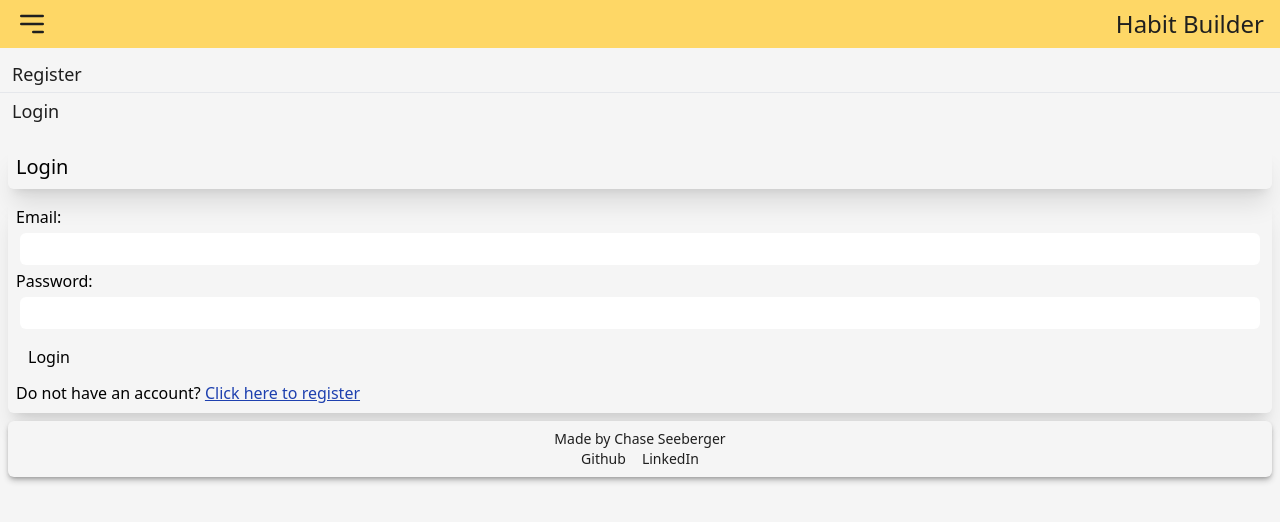
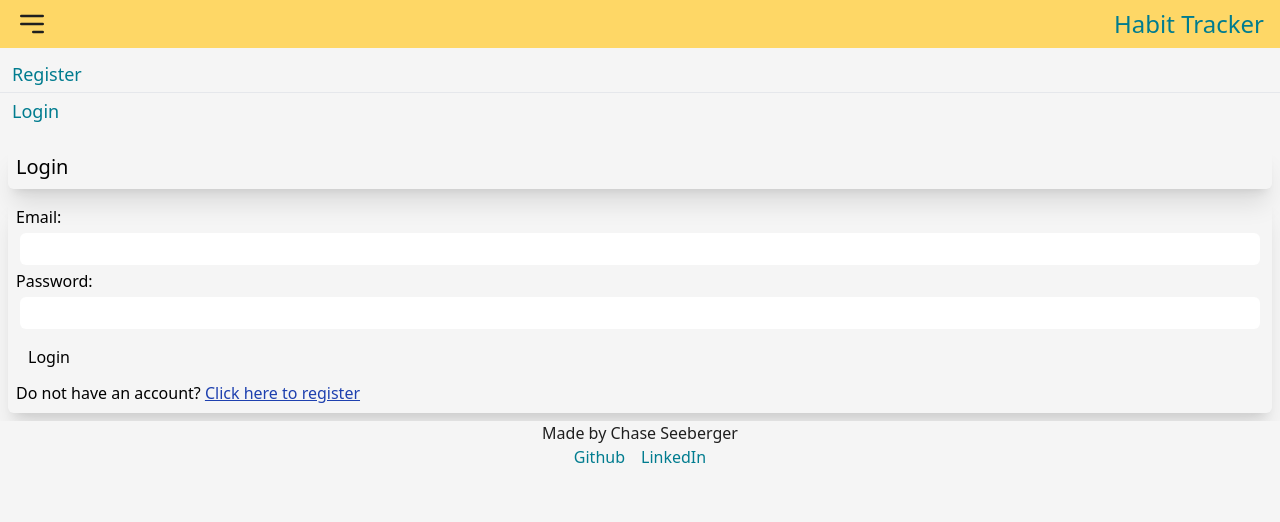
Before and after one commit to ChaseLee21/Habit-Tracker, a React (Vite) app in the folder client/: page /login in a window 1280 px wide. Both pictures are taken after a click on the button 32 px from the left and 24 px from the top of the page. Shown: the top 522 px of the page. Built offline with nearby package versions, Linux system fonts and the light colour scheme.

Commit message:
Update background colors in NavBar, Footer, and Day components

```diff
--- a/client/src/components/Day.jsx
+++ b/client/src/components/Day.jsx
@@ -23,7 +23,7 @@ function Day (props) {
 
     return (
         <>
-            <section className="flex flex-col rounded-md m-2 bg-colorBg text-colorText p-2 text-xl shadow-md">
+            <section className="flex flex-col bg-colorBg text-colorText p-2 text-xl">
                 <h2>Today is {days[weekDay]}, {months[month]} {numbers[date]}</h2>
                 <p>{ time }</p>
             </section>
--- a/client/src/components/Footer.jsx
+++ b/client/src/components/Footer.jsx
@@ -2,11 +2,11 @@ import React from 'react'
 
 function Footer () {
     return (
-        <footer className="flex flex-col items-center rounded-md m-2 bg-colorBg text-colorText p-2 text-sm shadow-md shadow-colorShadow">
+        <footer className="flex flex-col items-center justify-end bg-colorBg text-colorText">
             <h3>Made by Chase Seeberger</h3>
             <div className="flex">
-                <p className="px-2">Github</p>
-                <p className="px-2">LinkedIn</p>
+                <a className="px-2 text-colorLink hover:text-colorLinkHover" target='_blank' rel="noreferrer" href='https://github.com/ChaseLee21'>Github</a>
+                <a className="px-2 text-colorLink hover:text-colorLinkHover" target='_blank' rel="noreferrer" href='https://www.linkedin.com/in/chaseseeberger/'>LinkedIn</a>
             </div>
         </footer>
     )
--- a/client/src/components/Habits.jsx
+++ b/client/src/components/Habits.jsx
@@ -61,7 +61,7 @@ function Habits (props) {
     }
 
     return (
-        <section className="flex flex-col rounded-md m-2 p-2 bg-colorBg text-colorText shadow-md shadow-colorShadow">
+        <section className="flex flex-col p-2 bg-colorBg text-colorText">
             <ul className="list-inside">
                 {user.habits && user.habits.map(habit => (
                     <li key={habit._id} className="m-2">
--- a/client/src/components/NavBar.jsx
+++ b/client/src/components/NavBar.jsx
@@ -17,37 +17,39 @@ function Header () {
                             <path strokeLinecap="round" strokeLinejoin="round" strokeWidth={2} d="M4 6h16M4 12h16m-7 6h7" />
                         </svg>
                     </button>
-                    <h1 className="text-primaryText text-2xl mx-2">Habit Builder</h1>
+                    <h1 className="text-colorLink hover:text-colorLinkHover text-2xl mx-2">
+                        <Link to={'/'} onClick={() => handleNavBarClick()}>Habit Tracker</Link>
+                    </h1>
                 </div>
-                {showMenu && (<nav className="bg-colorBg text-colorText">
+                {showMenu && (<nav className="bg-colorBg text-colorLink">
                     <ul className="py-2 text-lg">
                         {document.cookie.includes('habitTrackerToken') &&
-                            <li className="border-b p-1 ps-3 hover:text-highlight text-secondaryText">
+                            <li className="border-b p-1 ps-3 hover:text-colorLinkHover">
                                 <Link to={'/'} onClick={() => handleNavBarClick()}>Home</Link>
                             </li>
                         }
                         {document.cookie.includes('habitTrackerToken') &&
-                            <li className="border-b p-1 ps-3 hover:text-highlight text-secondaryText">
+                            <li className="border-b p-1 ps-3 hover:text-colorLinkHover">
                                 <Link to={'/profile'} onClick={() => handleNavBarClick()}>My Profile</Link>
                             </li>
                         }
                         {document.cookie.includes('habitTrackerToken') &&
-                            <li className="border-b p-1 ps-3 hover:text-highlight text-secondaryText">
+                            <li className="border-b p-1 ps-3 hover:text-colorLinkHover">
                                 <Link to={'/new-habit'} onClick={() => handleNavBarClick()}>New Habit</Link>
                             </li>
                         }
                         {!document.cookie.includes('habitTrackerToken') &&
-                            <li className="border-b p-1 ps-3 hover:text-highlight text-secondaryText">
+                            <li className="border-b p-1 ps-3 hover:text-colorLinkHover">
                                 <Link to={'/register'} onClick={() => handleNavBarClick()}>Register</Link>
                             </li>
                         }
                         {!document.cookie.includes('habitTrackerToken') &&
-                        <li className="p-1 ps-3 hover:text-highlight text-secondaryText">
+                        <li className="p-1 ps-3 hover:text-colorLinkHover">
                             <Link to={'/login'} onClick={() => handleNavBarClick()}>Login</Link>
                         </li>
                         }
                         {document.cookie.includes('habitTrackerToken') &&
-                            <li className="p-1 ps-3 hover:text-highlight text-secondaryText">
+                            <li className="p-1 ps-3 hover:text-colorLinkHover">
                                 <Link to={'/logout'} onClick={() => handleNavBarClick()}>Logout</Link>
                             </li>
                         }
--- a/client/src/index.css
+++ b/client/src/index.css
@@ -8,8 +8,8 @@
     --color-primary-dark: #FDC10D;
     --color-primary-light: #FEE085;
 
-    --color-secondary: #009fb7;
-    --color-secondary-dark: #008DA3;
+    --color-secondary: #007C8F;
+    --color-secondary-dark: #214d6e;
     --color-secondary-light: #00C2E0;
 
     --color-bg: #F5F5F5;
@@ -19,14 +19,14 @@
     --color-text-secondary: #EF8354;
     --color-text-inverse: #F5F5F5;
 
-    --color-border: #1F1F1F;
+    --color-border: #EF8354;
     --color-shadow: #1f1f1f4f;
 
     --color-button-bg: #EF8354;
     --color-button-text: #1F1F1F;
 
     --color-link: #007C8F;
-    --color-link-hover: #0ADEFF;
+    --color-link-hover: #214d6e;
 
     --color-success: #88fa95;
     --color-warning: #d0e300;
```
